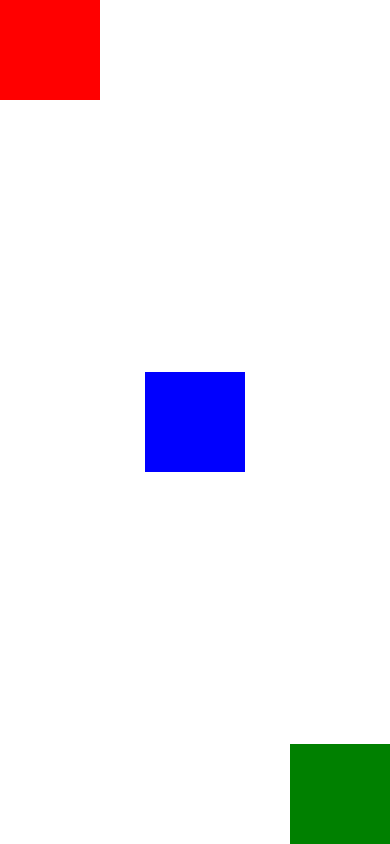
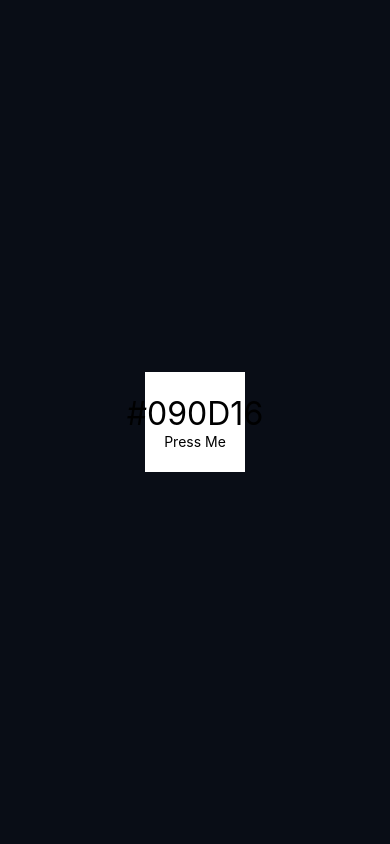
Before and after one commit to addynoven/KINETIC-TODO, a React Native app: screen / in a window 390 px wide. Built offline with nearby package versions, Linux system fonts and the light colour scheme.

Commit message:
task 2 done

```diff
--- a/App.tsx
+++ b/App.tsx
@@ -1,17 +1,22 @@
 import { StatusBar } from 'expo-status-bar';
-import { StyleSheet, Text, View } from 'react-native';
+import { useState } from 'react';
+import {  Pressable, StyleSheet, Text, View } from 'react-native';
 
 export default function App() {
+  // task 2 color change
+  const carr =["#090D16", "#1E1B4B", "#064E3B", "#701A75", "#7C2D12"]
+  const [index, setIndex] = useState(0);
+  const handlePress = () => {
+    setIndex((index + 1) % carr.length);
+  }
   return (
-    // task 1 done
-    <View style={{flex: 1, flexDirection: 'row', justifyContent: 'space-between', alignItems: 'center'}}>
-      <View style={{backgroundColor: 'red', width: 100, height: 100, alignSelf: 'flex-start'}}>
-      </View>
-      <View style={{backgroundColor: 'blue', width: 100, height: 100,alignSelf: 'center'}}>
-      </View>
-      <View style={{backgroundColor: 'green', width: 100, height: 100, alignSelf: 'flex-end'}}>
-      </View>
-      <StatusBar style="auto" />
+    <View style={{flex:1, backgroundColor: carr[index], alignItems: "center", justifyContent: "center"}}>
+        <Pressable onPress={handlePress}>
+        <View style={{width: 100, height: 100, backgroundColor: "#fff", alignItems: "center", justifyContent: "center"}}>
+          <Text style={{color: "#000", fontSize: 32}}>{carr[index]}</Text>
+          <Text style={{color: "#000"}}>Press Me</Text>
+        </View>
+     </Pressable>
     </View>
   );
 }
```
